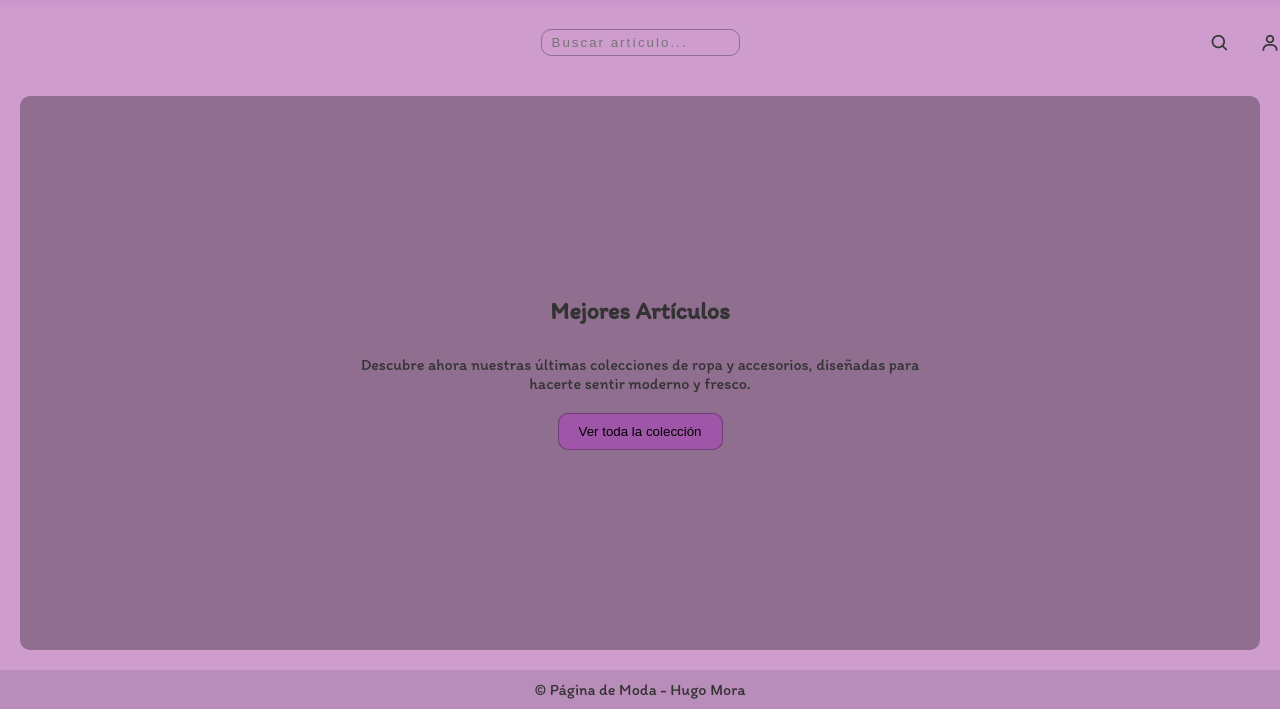
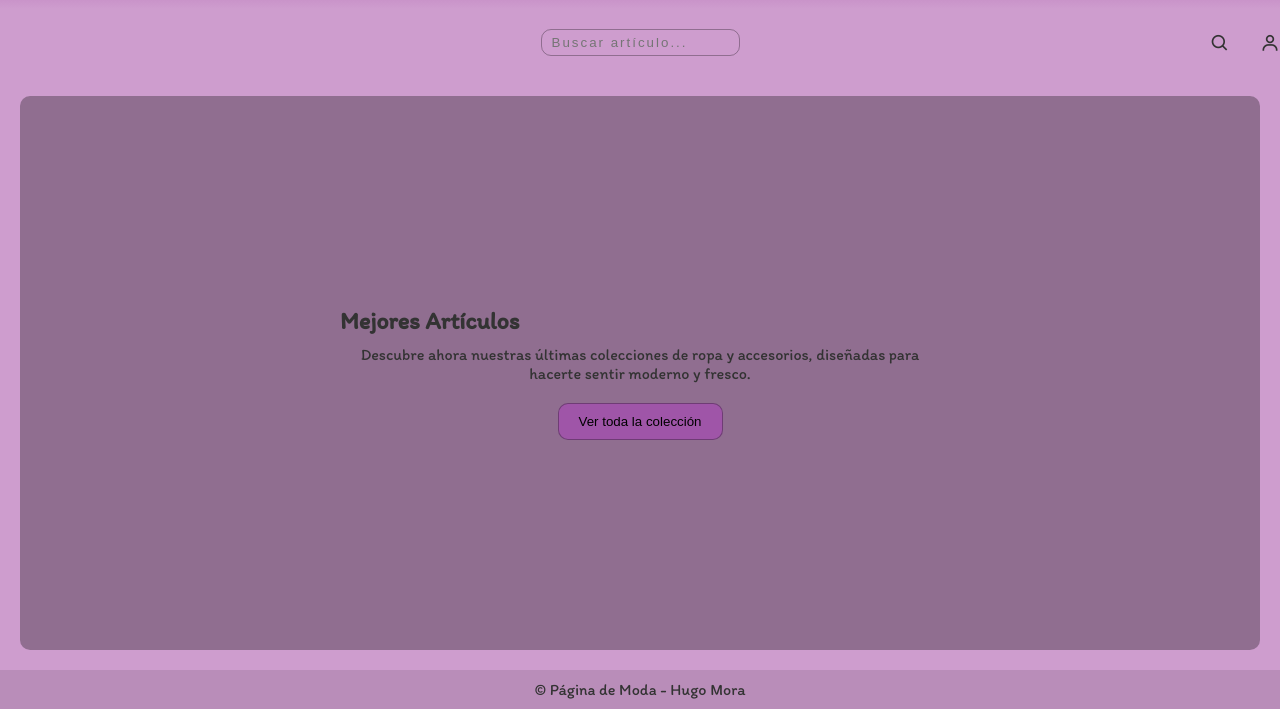
Before and after one commit to Hugo-17/pagina_de_moda, a plain HTML site: page index.html in a window 1280 px wide. Shown: the part 91-800 px from the top of the page. Drawn offline with nearby package versions, Linux system fonts and the light colour scheme.

Commit message:
fix index.html

```diff
--- a/index.html
+++ b/index.html
@@ -17,9 +17,13 @@
         <i class='bx bx-user'></i>
     </nav>
     <main>
-        <h2>Mejores Artículos</h2>
-        <p>Descubre ahora nuestras últimas colecciones de ropa y accesorios, diseñadas para hacerte sentir moderno y fresco.</p>
-        <button>Ver toda la colección</button>
+        <div class="top-section">
+            <h2>Mejores Artículos</h2>
+            <p>Descubre ahora nuestras últimas colecciones de ropa y accesorios, diseñadas para hacerte sentir moderno y fresco.</p>
+        </div>
+        <div class="bottom-section">
+            <button>Ver toda la colección</button>
+        </div>
     </main>
     <footer>&copy; Página de Moda - Hugo Mora</footer>
 </body>
```
